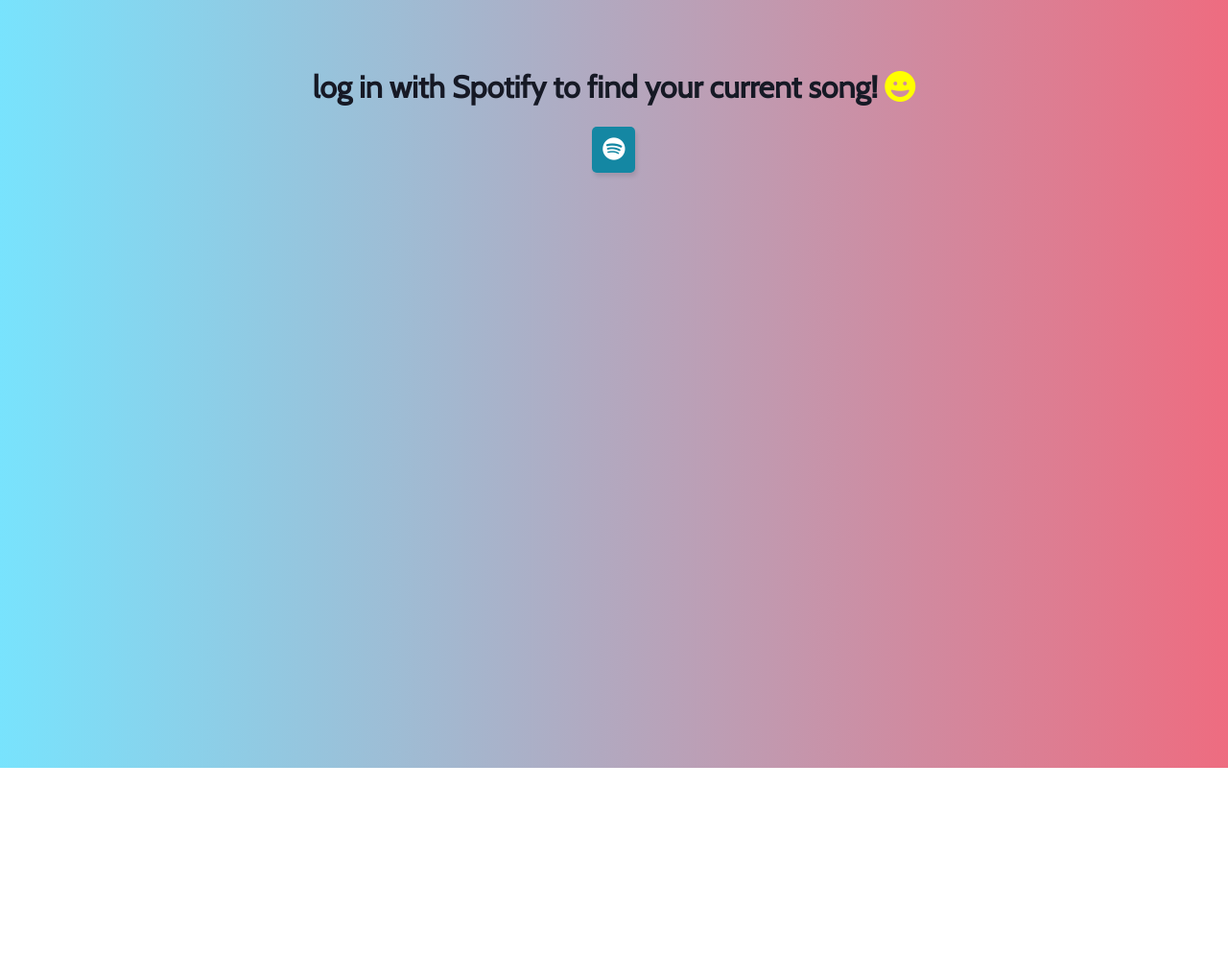
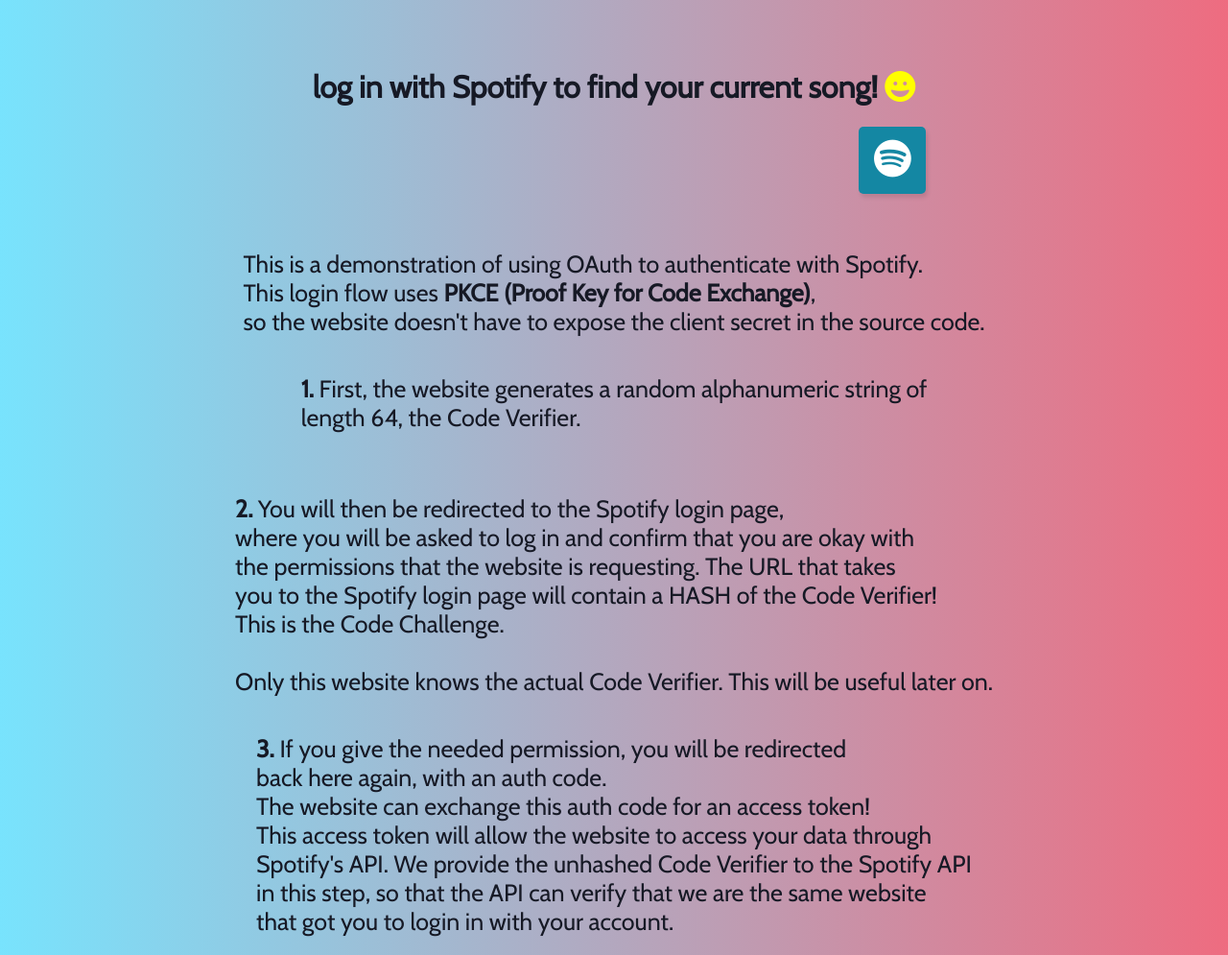
Before and after one commit to Geromics/oauth-pkce-example, a plain HTML site: page index.html in a window 1280 px wide. Shown: the whole page at 96% size. Before the commit the page ends 800 px from the top, so only its background shows below. Drawn offline with nearby package versions, Linux system fonts and the light colour scheme; no server answers.

Commit message:
added static explanation

```diff
--- a/index.html
+++ b/index.html
@@ -27,15 +27,51 @@
         <h1>
           log in with Spotify to find your current song! <i class="fa-solid fa-face-grin" id="emoji"></i>
         </h1>
+
         <button id="login-button" class="btn">
             <i class="fa-brands fa-spotify" id="spotify"></i>
         </button>
+        <br><br>
+
+        <div class="demo" id="intro">
+            This is a demonstration of using OAuth to authenticate with Spotify.<br>
+            This login flow uses <b>PKCE (Proof Key for Code Exchange)</b>, <br>
+            so the website doesn't have to expose the client secret in the source code.
+        </div>
+
+        <div class="demo" id="step1">
+            <b>1.</b> First, the website generates a random alphanumeric string of <br>
+            length 64, the Code Verifier.
+
+            <pre id="code-verifier"></pre>
+            <!-- <div id="Loading">You will now be redirected to the Spotify login <br>
+                page within 2 seconds...
+            </div> -->
+        </div>
+
+        <div class="demo" id="step2">
+            <b>2.</b> You will then be redirected to the Spotify login page, <br>
+            where you will be asked to log in and confirm that you are okay with <br>
+            the permissions that the website is requesting. The URL that takes <br>
+            you to the Spotify login page will contain a HASH of the Code Verifier! <br>
+            This is the Code Challenge.
+            <br><br>
+            Only this website knows the actual Code Verifier. This will be useful later on.
+        </div>
+
+        <div class="demo" id="step3">
+            <b>3.</b> If you give the needed permission, you will be redirected <br>
+            back here again, with an auth code. <br>
+            The website can exchange this auth code for an access token! <br>
+            This access token will allow the website to access your data through <br>
+            Spotify's API. We provide the unhashed Code Verifier to the Spotify API <br>
+            in this step, so that the API can verify that we are the same website <br>
+            that got you to login in with your account.
+        </div>
     </div>
 
     <div id="content">
     </div>
-
-    <button class="btn" id="recommend">Generate Recommendations</button>
 
 
 
--- a/script.js
+++ b/script.js
@@ -8,6 +8,12 @@ function generateRandomString(length) {
     for (let i = 0; i < length; i++) {
       text += possible.charAt(Math.floor(Math.random() * possible.length));
     }
+
+    const codeVerifier = document.getElementById('code-verifier');
+    codeVerifier.innerText = text;
+
+    // await new Promise(r => setTimeout(r, 2000));
+
     return text;
   }
 
@@ -15,6 +21,10 @@ function generateRandomString(length) {
 
 // Hash the verifier.
 async function generateCodeChallenge(codeVerifier) {
+
+
+
+
     const digest = await crypto.subtle.digest(
       'SHA-256',
       new TextEncoder().encode(codeVerifier),
@@ -166,8 +176,6 @@ if (code) {
   show('login');
 }
 
-document.getElementById('recommend').style.display = 'none';
-
 document.getElementById('login-button')
         .addEventListener('click', () => {redirectToSpotifyAuthorizeEndpoint()}, false);
 
--- a/style.css
+++ b/style.css
@@ -49,11 +49,6 @@ body {
     text-align: center;
 }
 
-#recommend {
-    width: 300px;
-    border-radius: 60px;
-}
-
 
 .wrapper {
     padding: 30px;
@@ -68,7 +63,14 @@ body {
     border-radius: 20px;
 }
 
-
+#login-button {
+    width: 70px;
+    height: 70px;
+    font-size: 2.5rem;
+    display: block;
+    position: relative;
+    left: 35%;
+}
 
 
 #logout-button {
@@ -97,6 +99,13 @@ body {
 }
 
 
+.demo {
+    padding: 20px;
+    font-size: 25px;
+}
+
+
+
 @media(max-width: 600px) {
     #getCurrent{
         width: 70vw;
```
Also changed, not shown: readme.txt.
